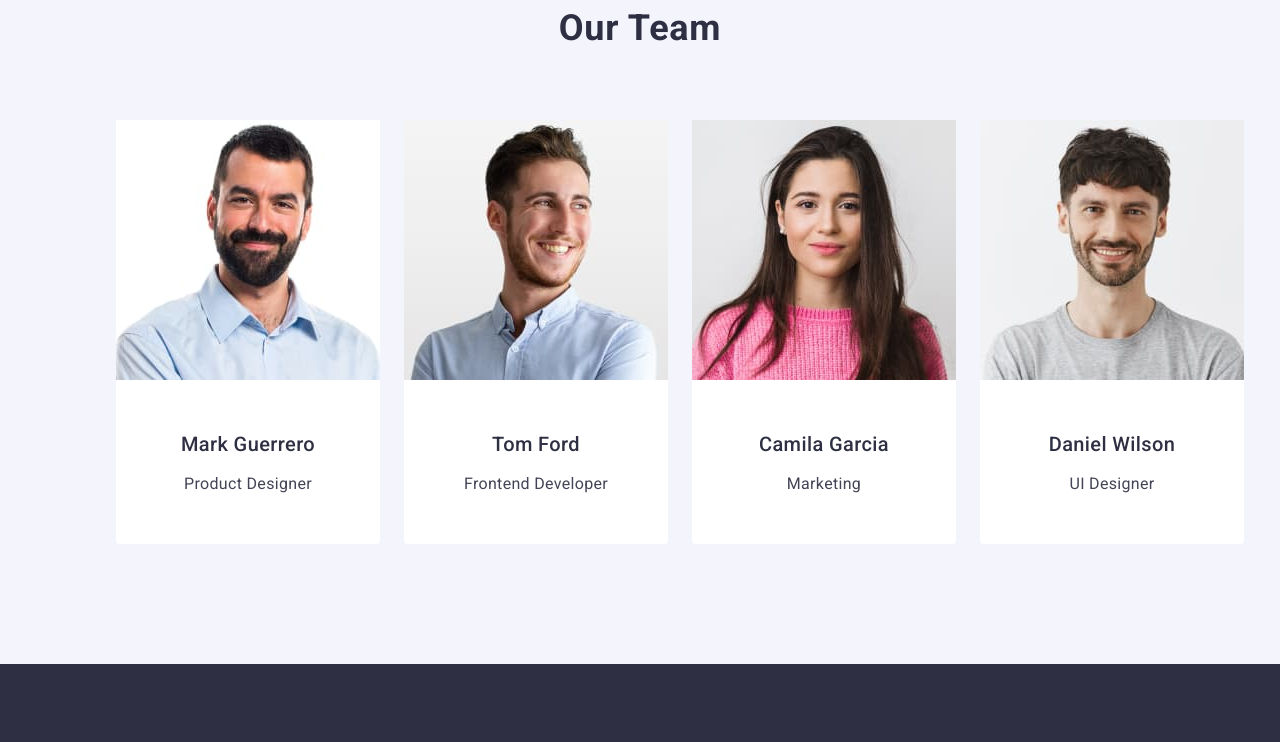
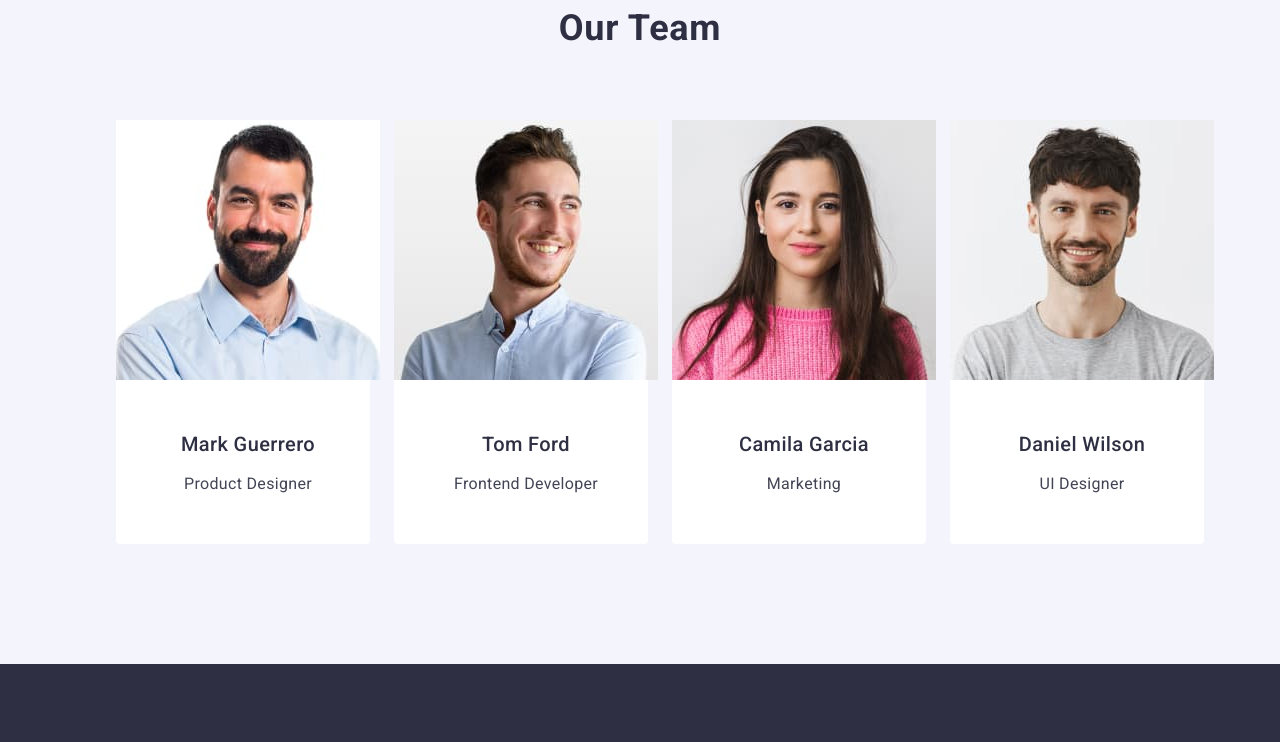
Before and after one commit to AlyonaKasianchuk/goit-markup-hw-03, a plain HTML site: page index.html in a window 1280 px wide. Shown: the part 2260-3002 px from the top of the page. Drawn offline with nearby package versions, Linux system fonts and the light colour scheme.

Commit message:
goit-markup-hw-03

```diff
--- a/css/styles.css
+++ b/css/styles.css
@@ -272,10 +272,9 @@ ul {
 }
 .photo-member {
     background-color: var(--white);
-     width: calc((100% - 72px) / 4);
+    width: calc((100% - 72px) / 4);
     border-radius: 0px 0px 4px 4px;
-    min-width: 264px;
-
+    margin: 0 auto;
 }
 .profession {
    font-size: 16px;
```
